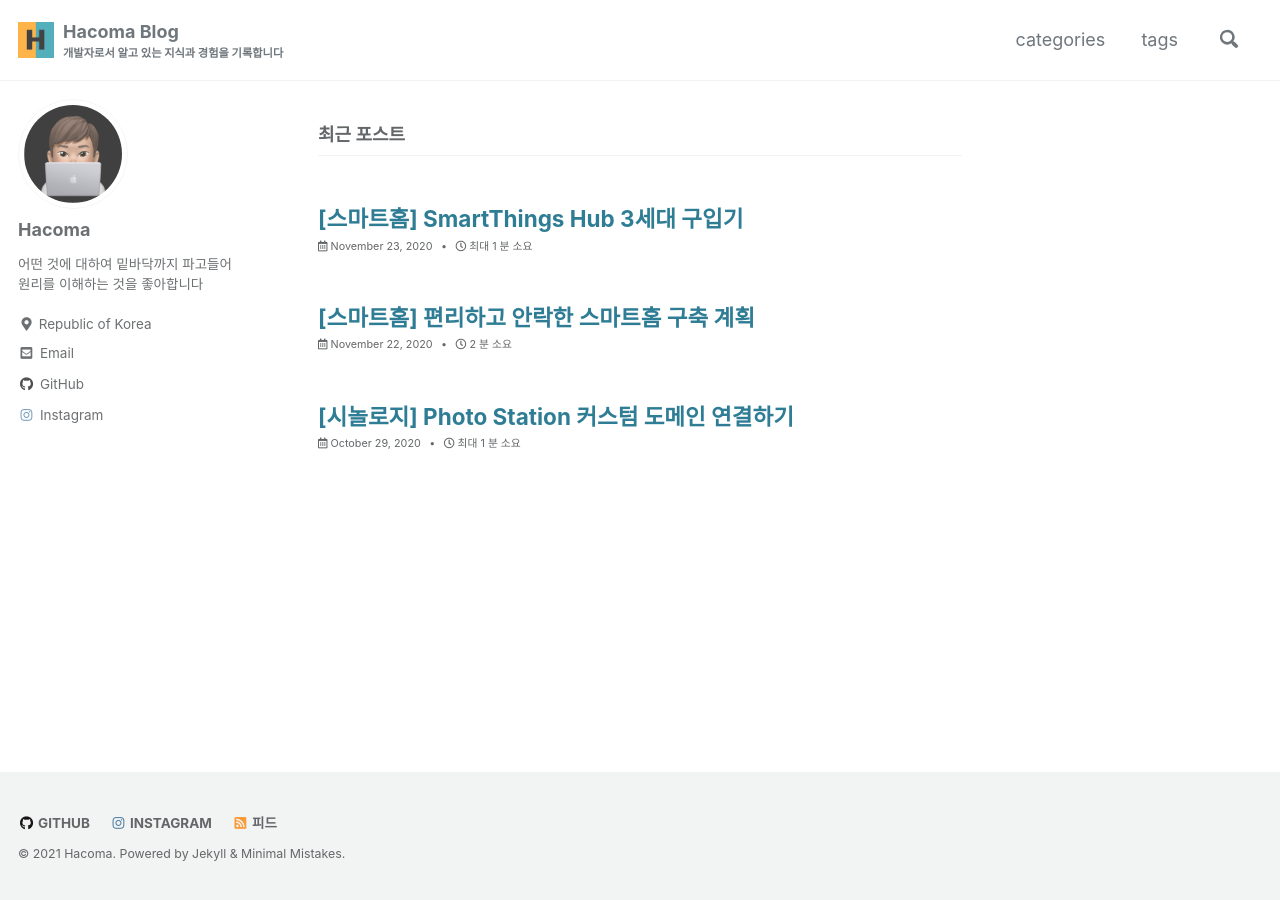
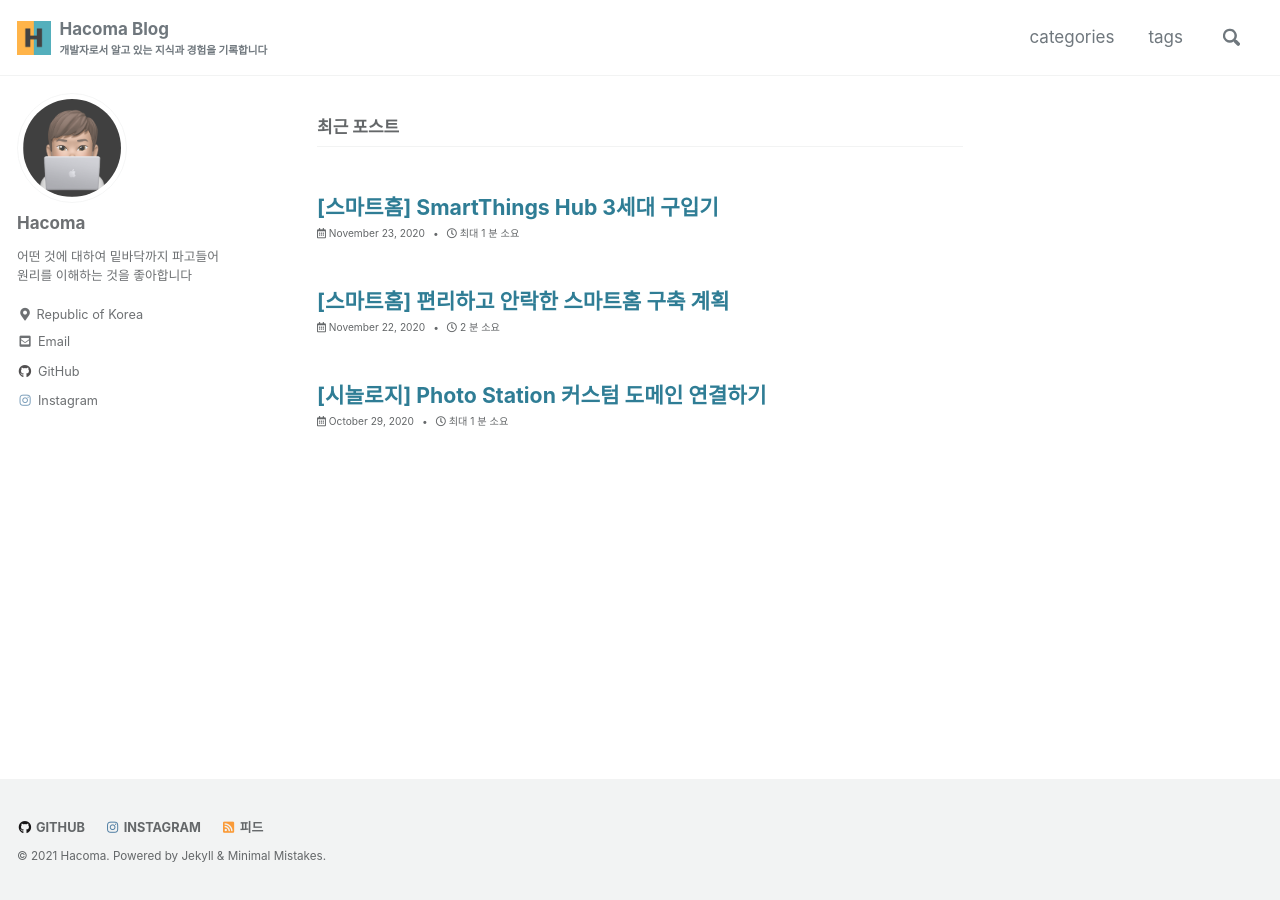
Before and after one commit to hacoma/hacoma.github.io, a Jekyll site: the page built from index.html, in a window 1280 px wide. Built offline with Jekyll 4.4.1, drawn with Linux system fonts in a browser that asks for light colours; cached includes are drawn as plain includes; the list of posts is cut into pages by our own code.

Commit message:
fix: Change font size 18px to 17px

```diff
--- a/_sass/minimal-mistakes/_reset.scss
+++ b/_sass/minimal-mistakes/_reset.scss
@@ -11,15 +11,15 @@ html {
   font-size: 16px;
 
   @include breakpoint($medium) {
-    font-size: 18px;
+    font-size: 17px;
   }
 
   @include breakpoint($large) {
-    font-size: 18px;
+    font-size: 17px;
   }
 
   @include breakpoint($x-large) {
-    font-size: 18px;
+    font-size: 17px;
   }
 
   -webkit-text-size-adjust: 100%;
```
